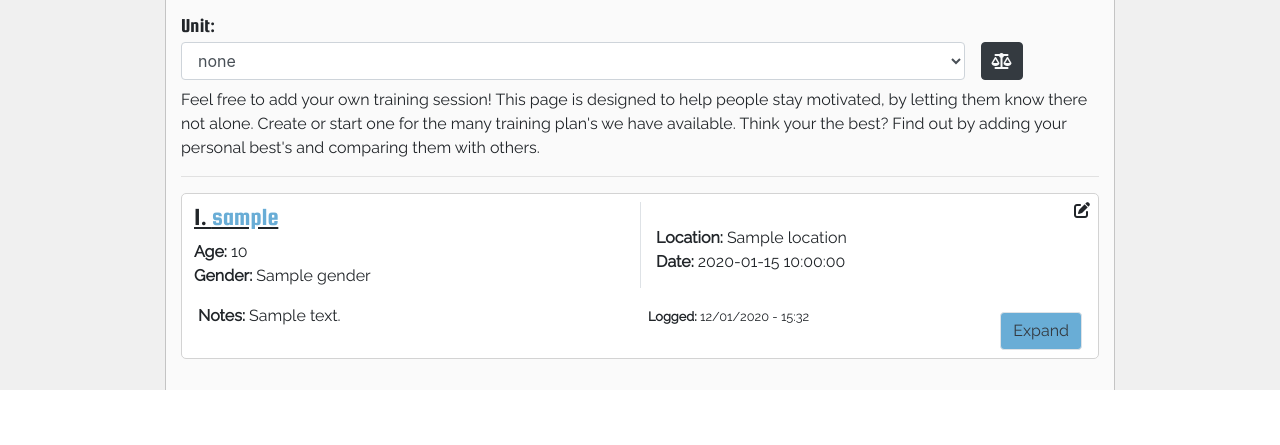
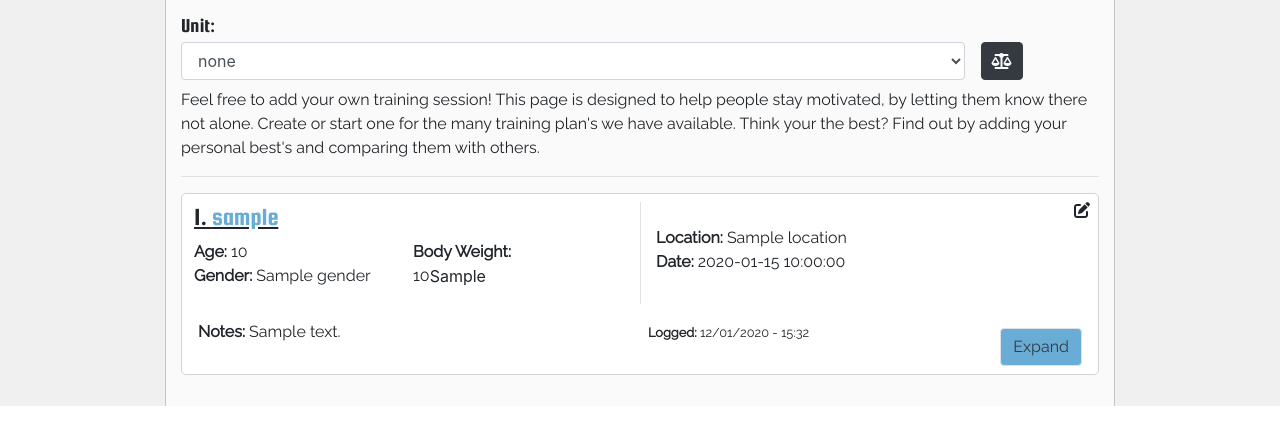
Before and after one commit to Fordalex/power-in-numbers, a Flask app: template templates/home.html in a window 1280 px wide. Shown: the part 198-643 px from the top of the page. Run offline with Flask 2, Linux system fonts and the light colour scheme; the template is opened without the code that fills it: most values are stand-ins (such as "Sample title", 1, 10 or a date in 2020); some libraries are stand-ins or nearby versions.

Commit message:
the body weight unit conversion added back to the home page

```diff
--- a/app.py
+++ b/app.py
@@ -51,7 +51,7 @@ def register_insert():
             body_weight = request.form['body_weight']
             bw_unit = request.form['bw_unit']
             location = request.form['location']
-            users.insert_one({'username' : username, 'password' : hashpass, 'age': age, 'gender': gender, 'bodyweight': body_weight, 'bw_unit': bw_unit, 'location': location, 'first_name': first_name, 'last_name': last_name})
+            users.insert_one({'username' : username, 'password' : hashpass, 'age': age, 'gender': gender, 'body_weight': body_weight, 'bw_unit': bw_unit, 'location': location, 'first_name': first_name, 'last_name': last_name})
             session['username'] = request.form['username']
             return redirect(url_for('home'))
 
@@ -86,10 +86,9 @@ def add_session():
     login_user = users.find_one({'username' : currentUser})
     return render_template('addsession.html', user=login_user)
 
-##########################################
-
 @app.route('/insert_session', methods=['POST'])
 def insert_session():
+    # current users data
     currentUser = session['username']
     users = mongo.db.users
     login_user = users.find_one({'username' : currentUser})
@@ -97,7 +96,10 @@ def insert_session():
     gender = login_user.get('gender')
     age = login_user.get('age')
     location = login_user.get('location')
+    body_weight = login_user.get('body_weight')
+    bw_unit = login_user.get('bw_unit')
     sessions = mongo.db.sessions
+    # the data from the form
     date = request.form['date']
     length_hour = request.form['length_hour']
     length_min = request.form['length_min']
@@ -106,19 +108,19 @@ def insert_session():
     difficulty = request.form['difficulty']
     session_type = request.form['session_type']
     notes = request.form['notes']
+    # Changed the date being send to mongoDB, will change depending on the session_type and the row in the table
     def training_session_rows():
         session_exercise_1 = request.form['session_exercise_1']
         session_sets_1 = request.form['session_sets_1']
         if request.form['session_type'] == 'running':
             return [{'session_exercise_1':session_exercise_1,'session_sets_1':session_sets_1}]
+        session_weight_1 = request.form['session_weight_1']
         return [{'session_exercise_1':session_exercise_1,'session_sets_1':session_sets_1,'session_weight_1':session_weight_1}]
 
     training_session = training_session_rows()
-    sessionDict = {'session_type': session_type, 'age': age, 'gender': gender ,'username':username, 'notes': notes, 'training_session': training_session, 'location': location, 'date': date, 'length_hour': length_hour, 'length_min': length_min, 'motivated':motivated, 'effort': effort,'difficulty': difficulty}
+    sessionDict = {'bw_unit': bw_unit, 'body_weight': body_weight,'session_type': session_type, 'age': age, 'gender': gender ,'username':username, 'notes': notes, 'training_session': training_session, 'location': location, 'date': date, 'length_hour': length_hour, 'length_min': length_min, 'motivated':motivated, 'effort': effort,'difficulty': difficulty}
     sessions.insert_one(sessionDict)
     return redirect(url_for('home'))
-
-############################################
 
 @app.route('/delete_session/<session_id>')
 def delete_session(session_id):
--- a/templates/home.html
+++ b/templates/home.html
@@ -60,15 +60,41 @@
                             </div>
                             <div class="col-12 col-md-6 m-0 p-0">
                                 <div>
-
+                                    {% if unit == 'kg'  %}{% if session.bw_unit == 'kg' %}
+                                    <p class="m-0 p-0"><b>Body Weight:</b>
+                                        <p class="check-number-float float-left">{{ session.body_weight | int }}</p> kg
+                                    </p>
+                                    {% endif %}
+                                    {% if session.bw_unit == 'lb' %}
+                                    <p class="m-0 p-0"><b>Body Weight:</b>
+                                        <p class="check-number-float float-left">
+                                            {{ session.body_weight | int * 10 / 22 }}</p>kg
+                                    </p>
+                                    {% endif %}
+                                    {% elif unit == 'lb'  %}{% if session.bw_unit == 'lb' %}
+                                    <p class="m-0 p-0"><b>Body Weight:</b>
+                                        <p class="check-number-float float-left">{{ session.body_weight | int }}</p> lb
+                                    </p>
+                                    {% endif %}
+                                    {% if session.bw_unit == 'kg' %}
+                                    <p class="m-0 p-0"><b>Body Weight:</b>
+                                        <p class="check-number-float float-left">
+                                            {{ session.body_weight | int * 22 / 10 }}</p>lb
+                                    </p>
+                                    {% endif %}
+                                    {% else %}
+                                    <p class="m-0 p-0"><b>Body Weight:</b>
+                                        <p class="check-number-float float-left">{{ session.body_weight | int }}</p>
+                                        {{ session.bw_unit }}
+                                    </p>
+                                    {% endif %}
                                 </div>
                             </div>
                         </div>
                     </div>
                     <div class="col-6 pr-0 border-left">
-                        <i class="fas fa-edit float-right" data-toggle="collapse"
-                            href="#edit{{ loop.index }}" role="button" aria-expanded="false"
-                            aria-controls="collapseExample"></i>
+                        <i class="fas fa-edit float-right" data-toggle="collapse" href="#edit{{ loop.index }}"
+                            role="button" aria-expanded="false" aria-controls="collapseExample"></i>
                         <p class="m-0 mt-4"><b>Location:</b> {{ session.location }}</p>
                         <p class="m-0 p-0"><b>Date:</b> {{ session.date }}</p>
                         <div class="collapse d-none" id="{{ session.first_name }}">
@@ -160,8 +186,8 @@
                                     <div class="col-12 col-md-3 m-0">
                                         <p>
                                             <a class="btn main-colour mt-2 expand-button text-dark border float-right"
-                                                data-toggle="collapse" href="#expand{{ loop.index }}"
-                                                role="button" aria-expanded="false" aria-controls="collapseExample">
+                                                data-toggle="collapse" href="#expand{{ loop.index }}" role="button"
+                                                aria-expanded="false" aria-controls="collapseExample">
                                                 Expand
                                             </a>
                                         </p>
```
